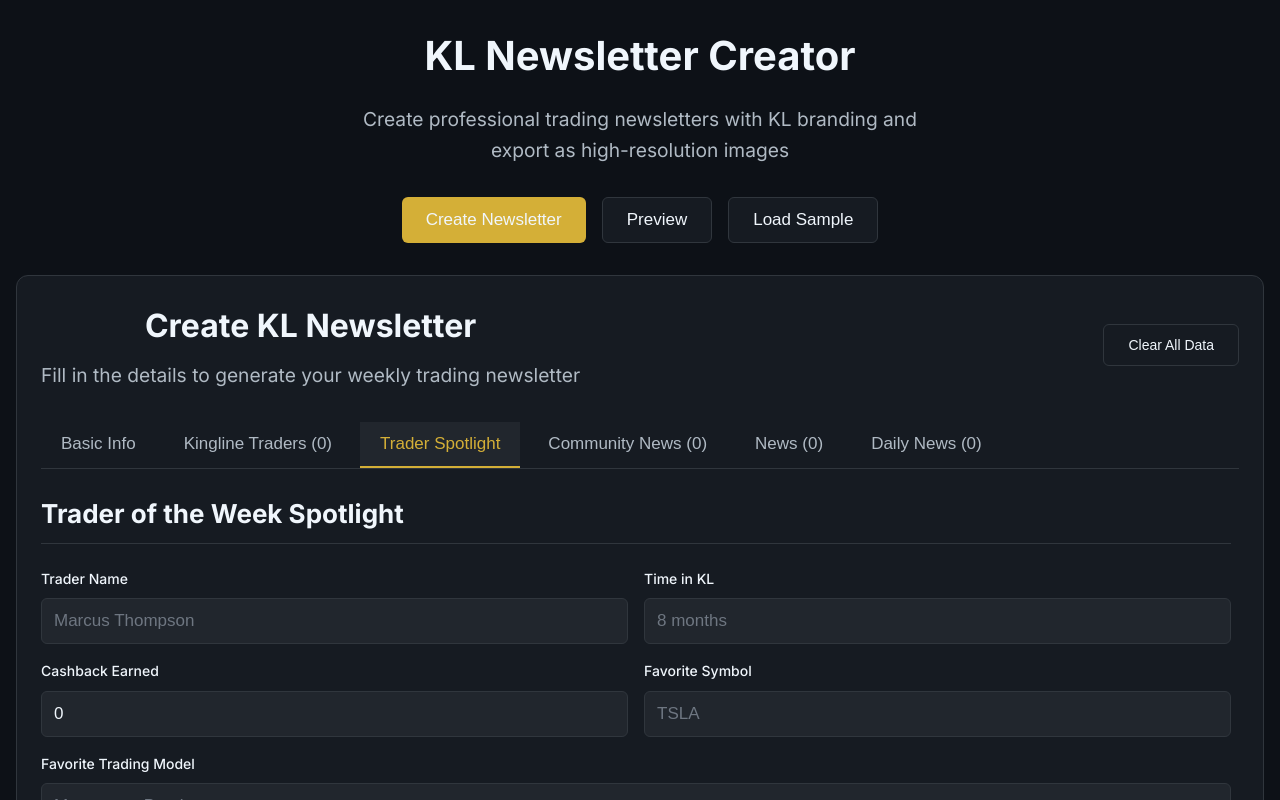
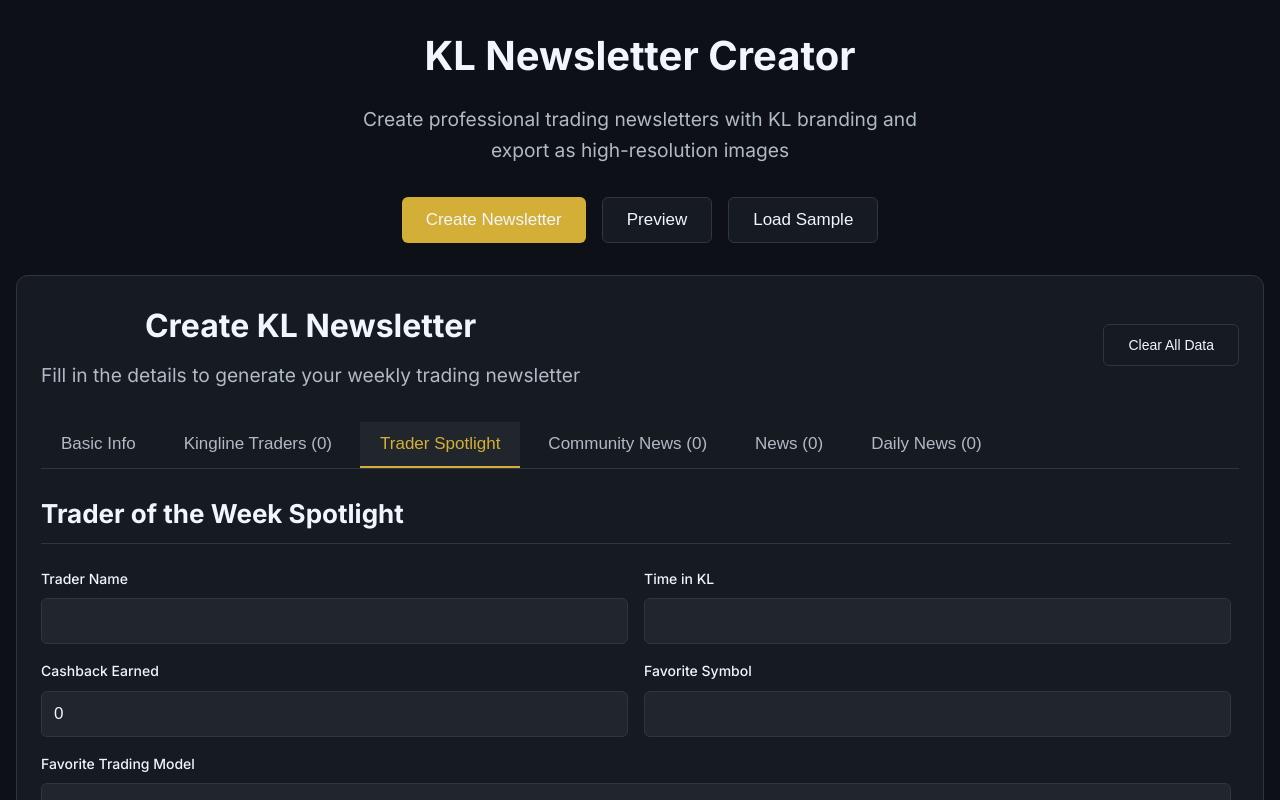
Before and after one commit to shalashaskabob/newsletter, a React (Vite) app: page / in a window 1280 px wide. Both pictures are taken after a click on the button "Trader Spotlight". Shown: the top 800 px of the page. Built offline with nearby package versions, Linux system fonts and the light colour scheme.

Commit message:
Update placeholders: Trader Name=JD_Astra, Symbol=MNQ, Models=Q3 Inverse; clear Trader of the Week fields except testimonial

```diff
--- a/src/components/NewsletterForm.tsx
+++ b/src/components/NewsletterForm.tsx
@@ -546,7 +546,7 @@
                     type="text"
                     value={newTrade.traderName}
                     onChange={(e) => setNewTrade({...newTrade, traderName: e.target.value})}
-                    placeholder="Alex Chen"
+                    placeholder="JD_Astra"
                   />
                 </div>
                 <div className="form-group">
@@ -555,7 +555,7 @@
                     type="text"
                     value={newTrade.symbol}
                     onChange={(e) => setNewTrade({...newTrade, symbol: e.target.value.toUpperCase()})}
-                    placeholder="NVDA"
+                    placeholder="MNQ"
                   />
                 </div>
               </div>
@@ -585,7 +585,7 @@
                   type="text"
                   value={newTrade.modelsUsed}
                   onChange={(e) => setNewTrade({...newTrade, modelsUsed: e.target.value})}
-                  placeholder="Momentum, Breakout"
+                  placeholder="Q3 Inverse"
                 />
               </div>
               <div className="form-group">
@@ -649,7 +649,7 @@
                   type="text"
                   value={traderOfWeek.traderName}
                   onChange={(e) => setTraderOfWeek({...traderOfWeek, traderName: e.target.value})}
-                  placeholder="Marcus Thompson"
+                  placeholder=""
                 />
               </div>
               <div className="form-group">
@@ -658,7 +658,7 @@
                   type="text"
                   value={traderOfWeek.timeInKL}
                   onChange={(e) => setTraderOfWeek({...traderOfWeek, timeInKL: e.target.value})}
-                  placeholder="8 months"
+                  placeholder=""
                 />
               </div>
             </div>
@@ -669,7 +669,7 @@
                   type="number"
                   value={traderOfWeek.cashbackEarned}
                   onChange={(e) => setTraderOfWeek({...traderOfWeek, cashbackEarned: parseFloat(e.target.value)})}
-                  placeholder="2500"
+                  placeholder=""
                 />
               </div>
               <div className="form-group">
@@ -678,7 +678,7 @@
                   type="text"
                   value={traderOfWeek.favoriteSymbol}
                   onChange={(e) => setTraderOfWeek({...traderOfWeek, favoriteSymbol: e.target.value.toUpperCase()})}
-                  placeholder="TSLA"
+                  placeholder=""
                 />
               </div>
             </div>
@@ -688,7 +688,7 @@
                 type="text"
                 value={traderOfWeek.favoriteTradingModel}
                 onChange={(e) => setTraderOfWeek({...traderOfWeek, favoriteTradingModel: e.target.value})}
-                placeholder="Momentum Breakout"
+                placeholder=""
               />
             </div>
             <div className="form-group">
```
